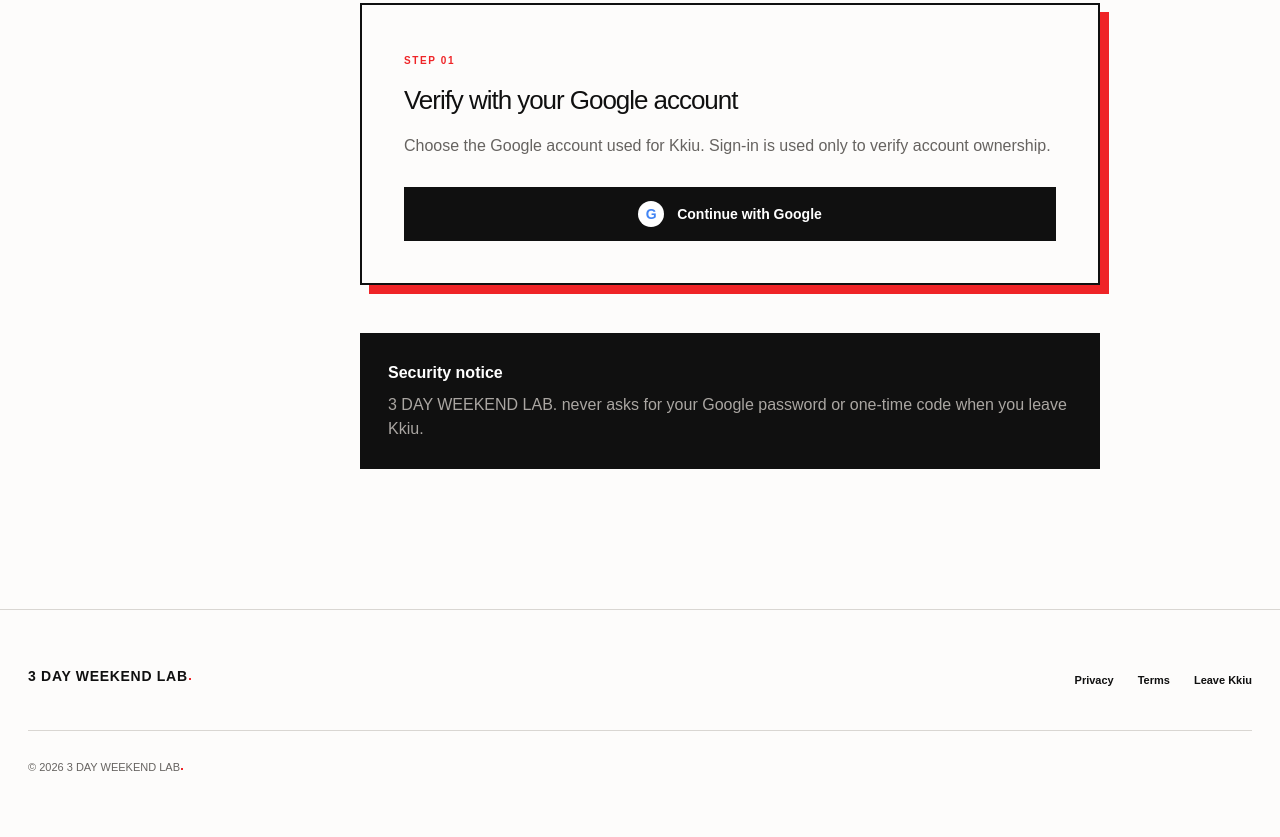
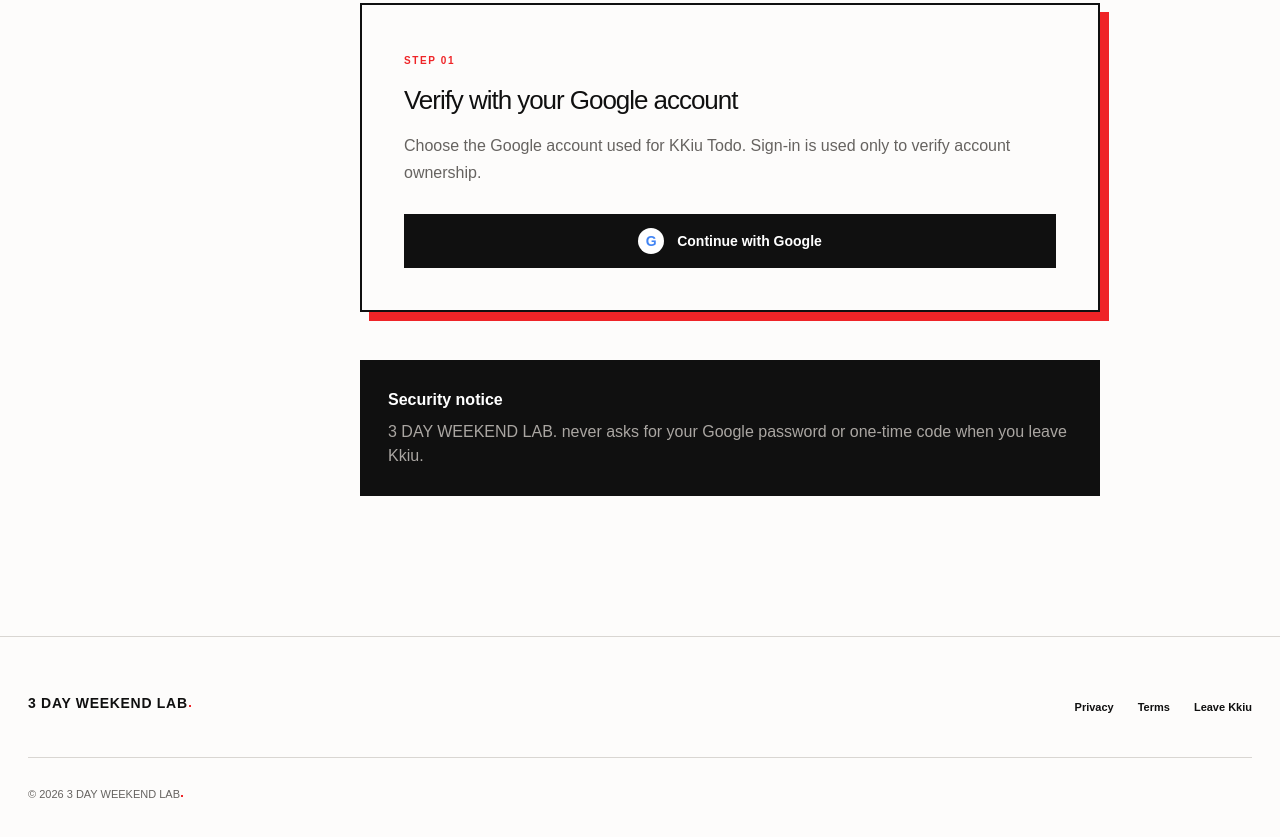
Before and after one commit to kiyelo/kkiu-site, a Next.js app: page /en/delete-account in a window 1280 px wide. Shown: the part 1000-1837 px from the top of the page. Built offline with nearby package versions, Linux system fonts and the light colour scheme.

Commit message:
Rename Kkiu branding to Kkiu Todo on account deletion flow

```diff
--- a/app/account-delete-client.tsx
+++ b/app/account-delete-client.tsx
@@ -105,8 +105,8 @@
       <div className="account-action account-success" role="status">
         <span>✓</span>
         <div>
-          <h2>{ko ? "회원 탈퇴가 완료되었습니다." : "You have left Kkiu."}</h2>
-          <p>{ko ? "끼우에서 로그아웃되었으며 탈퇴한 회원 정보로 다시 로그인할 수 없습니다." : "You have been signed out and can no longer access the withdrawn membership."}</p>
+          <h2>{ko ? "회원 탈퇴가 완료되었습니다." : "You have left KKiu Todo."}</h2>
+          <p>{ko ? "끼우 투두에서 로그아웃되었으며 탈퇴한 회원 정보로 다시 로그인할 수 없습니다." : "You have been signed out and can no longer access the withdrawn membership."}</p>
         </div>
       </div>
     );
@@ -120,8 +120,8 @@
           <h2>{ko ? "Google 계정으로 본인 확인" : "Verify with your Google account"}</h2>
           <p>
             {ko
-              ? "끼우 가입에 사용한 Google 계정을 선택하세요. 로그인은 본인 확인 목적으로만 사용됩니다."
-              : "Choose the Google account used for Kkiu. Sign-in is used only to verify account ownership."}
+              ? "끼우 투두 가입에 사용한 Google 계정을 선택하세요. 로그인은 본인 확인 목적으로만 사용됩니다."
+              : "Choose the Google account used for KKiu Todo. Sign-in is used only to verify account ownership."}
           </p>
         </div>
         <button className="oauth-button" type="button" onClick={signIn}>
@@ -141,7 +141,7 @@
       <div className="verified-user">
         <span className="verified-mark">✓</span>
         <div>
-          <small>{ko ? "확인된 끼우 계정" : "Verified Kkiu account"}</small>
+          <small>{ko ? "확인된 끼우 투두 계정" : "Verified KKiu Todo account"}</small>
           <strong>{user.email ?? user.id}</strong>
         </div>
         <button type="button" className="change-account" onClick={signIn}>
@@ -153,7 +153,7 @@
         <span className="action-index">STEP 02</span>
         <h2>{ko ? "삭제 내용을 확인하세요" : "Confirm what will be deleted"}</h2>
         <ul>
-          <li>{ko ? "끼우 회원 정보 및 프로필" : "Kkiu membership information and profile"}</li>
+          <li>{ko ? "끼우 투두 회원 정보 및 프로필" : "KKiu Todo membership information and profile"}</li>
           <li>{ko ? "개인 할 일, 약관 동의 기록, 기기 푸시 토큰" : "Personal tasks, terms acceptance records, and device push tokens"}</li>
           <li>{ko ? "개인 완료 기록 및 계정과 연결된 알림 대기 데이터" : "Personal completion history and queued notification data linked to the account"}</li>
         </ul>
@@ -183,7 +183,7 @@
         </label>
 
         <button className="delete-button" type="button" disabled={!enabled} onClick={deleteAccount}>
-          {stage === "deleting" ? (ko ? "탈퇴 처리 중…" : "Leaving…") : (ko ? "끼우 회원 탈퇴" : "Leave Kkiu")}
+          {stage === "deleting" ? (ko ? "탈퇴 처리 중…" : "Leaving…") : (ko ? "끼우 투두 회원 탈퇴" : "Leave KKiu Todo")}
         </button>
         {message ? <p className="form-error" role="alert">{message}</p> : null}
       </div>
```
